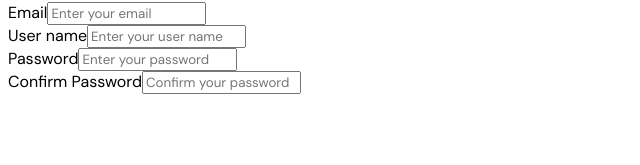
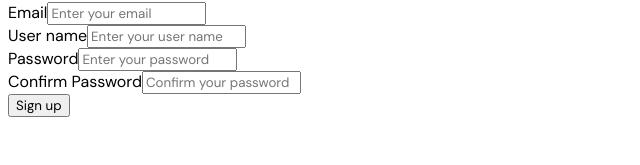
Before and after one commit to thesarpex/Learnflow-LMS, a React (Vite) app: page /signup in a window 1280 px wide. Shown: the part 135-300 px from the top of the page, without its empty margins (0-640 px from the left). Built offline with nearby package versions, Linux system fonts and the light colour scheme; no server answers.

Commit message:
added sign up button

```diff
--- a/src/routes/student/Signup.jsx
+++ b/src/routes/student/Signup.jsx
@@ -82,6 +82,9 @@ const handleSubmit = async (e) => {
         </div>
         </div>
 
+        <button type='submit' disabled={loading}>
+          {loading ? 'Creating Account...' : 'Sign up'}
+        </button>
       </form>
     </div>
   )
```
